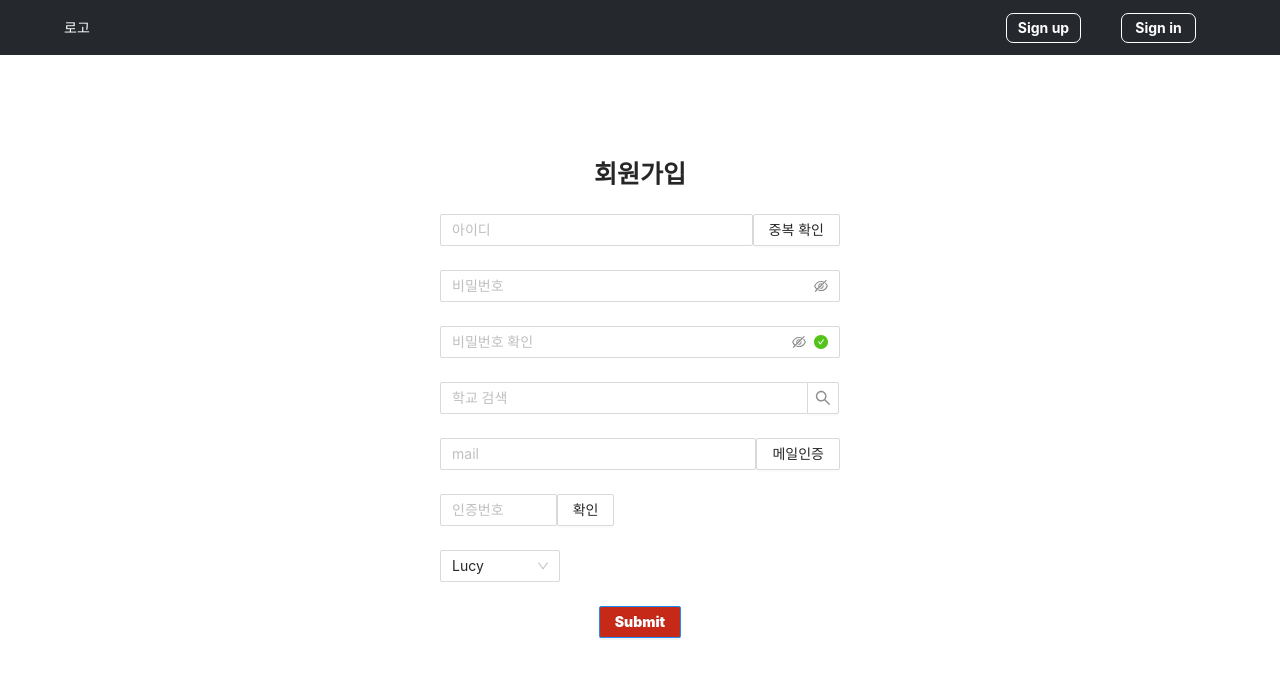
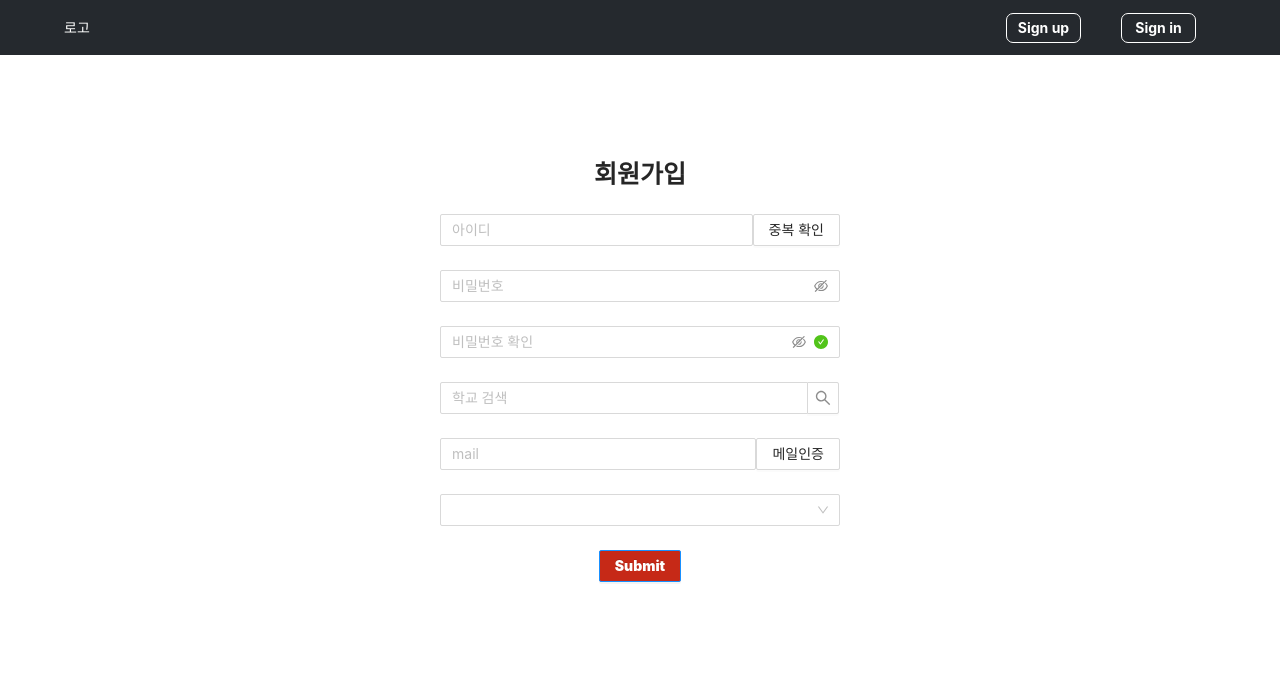
Before and after one commit to taewankang/elekant_front, a React (Create React App) app in the folder front/: page /signup in a window 1280 px wide. Shown: the top 676 px of the page. Built offline with nearby package versions, Linux system fonts and the light colour scheme.

Commit message:
Update SignUpContent.js

```diff
--- a/front/src/component/signUp/SignUpContent.js
+++ b/front/src/component/signUp/SignUpContent.js
@@ -84,24 +84,16 @@ const SignUpContent = () => {
               <Form.Item name="mail" value={mail}>
                 <div style={{ display: "flex" }}>
                   <Input placeholder="mail" />
-                  <Button>메일인증</Button>
+                  <Button onClick={() => console.log("메일인증")}>
+                    메일인증
+                  </Button>
                 </div>
               </Form.Item>
+
               <Form.Item name="cerification">
-                <div style={{ display: "flex" }}>
-                  <Col span={7}>
-                    <Input placeholder="인증번호" />
-                  </Col>
-                  <Button>확인</Button>
-                </div>
-              </Form.Item>
-              <Form.Item name="cerification">
-                <Select defaultValue="lucy" style={{ width: 120 }}>
+                <Select defaultValue="" style={{ width: 400 }}>
                   <Option value="jack">Jack</Option>
                   <Option value="lucy">Lucy</Option>
-                  <Option value="disabled" disabled>
-                    Disabled
-                  </Option>
                   <Option value="Yiminghe">yiminghe</Option>
                 </Select>
               </Form.Item>
```
